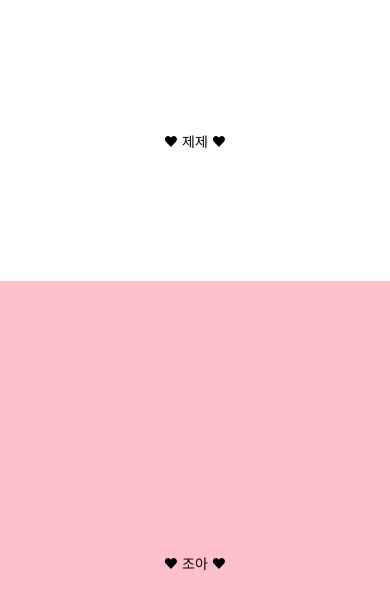
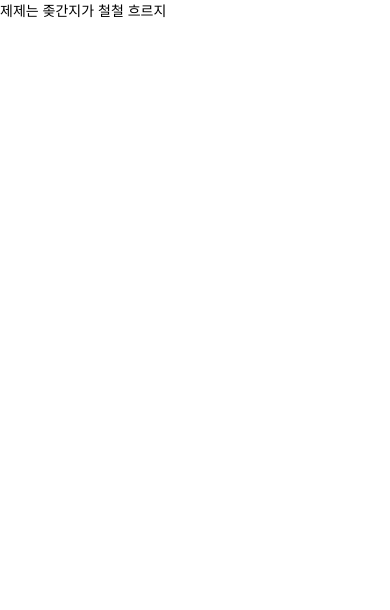
Before and after one commit to zeze1004/forkin-weather, a React Native app: screen / in a window 390 px wide. Shown: the top 610 px of the page. Built offline with nearby package versions, Linux system fonts and the light colour scheme.

Commit message:
1.1 Loading Screen

```diff
--- a/App.js
+++ b/App.js
@@ -1,23 +1,31 @@
+//노마드코더 1.1  2분부터 다시 보기
+
 import { StatusBar } from 'expo-status-bar';
 import React from 'react';
-import { StyleSheet, Text, View } from 'react-native';
+//import { StyleSheet, Text, View } from 'react-native';
+import Loading from "./Loading"
+
 
 export default function App() {
-  return (
-    <View style={styles.container}>
+  return <Loading />
 
-      <View style = {styles.yellowView}>
-        <Text>♥ 제제 ♥</Text>
-      </View>
+  //   (
+  //   <View style={styles.container}>
 
-      <View style = {styles.blueView} >
-      <Text>♥ 조아 ♥</Text>
-      </View>
-      {/* <StatusBar style="auto" /> */}
-    </View>
-  );
+  //     <View style = {styles.yellowView}>
+  //       <Text>♥ 제제 ♥</Text>
+  //     </View>
+
+  //     <View style = {styles.blueView} >
+  //     <Text>♥ 조아 ♥</Text>
+  //     </View>
+  //     {/* <StatusBar style="auto" /> */}
+  //   </View>
+  // );
+
 }
 
+/*
 const styles = StyleSheet.create({
   container: {
     // 플렉스 디폴트값이 컬럼이므로 row로 설정하면 일렬로 정렬
@@ -42,3 +50,4 @@ const styles = StyleSheet.create({
     justifyContent: 'center'
   }
 });
+*/
--- a/Loading.js
+++ b/Loading.js
@@ -0,0 +1,17 @@
+import React from "react"
+import {StyleSheet, Text, View } from "react-native"
+
+export default function Loading() {
+    return <View style={styles.container}>
+        <Text>제제는 좆간지가 철철 흐르지</Text>
+    </View>
+}
+
+
+
+const styles = StyleSheet.create({
+    container: {
+        flex: 1
+    }
+
+})
```
